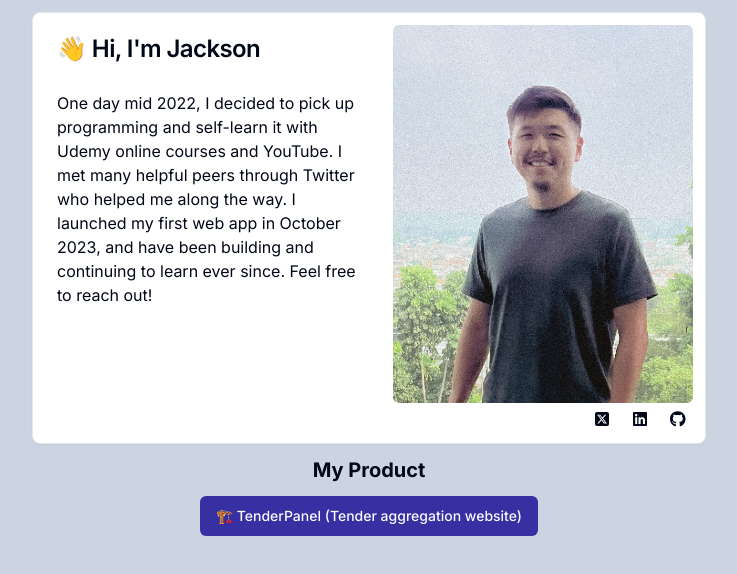
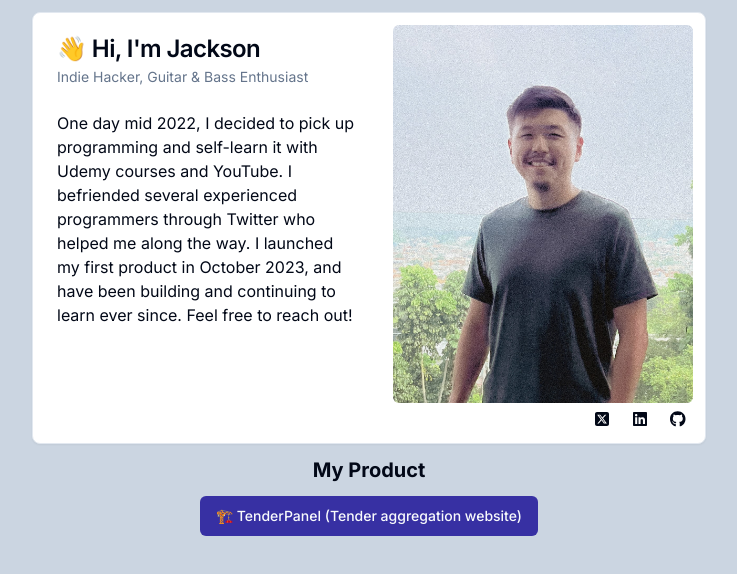
Before and after one commit to jacksonllk/my-page, a Next.js app: page / in a window 1280 px wide. Shown: the top 574 px of the page, without its empty margins (271-1008 px from the left). Built offline with nearby package versions, Linux system fonts and the light colour scheme.

Commit message:
Remove unused files and update next.config.js

```diff
--- a/app/not-found.js
+++ /dev/null
@@ -1,15 +0,0 @@
-import Link from "next/link"
-
-export default function NotFound() {
-  return (
-    <div className="prose text-center dark:prose-invert">
-      <h2 className="mb-2">Not Found</h2>
-      <p>Could not find requested resource.</p>
-      <p>
-        <Link href="/" className="no-underline">
-          Back Home
-        </Link>
-      </p>
-    </div>
-  )
-}
--- a/components/Intro.js
+++ b/components/Intro.js
@@ -27,15 +27,15 @@ export default function Intro() {
               <div>
                 <CardHeader>
                   <CardTitle>👋 Hi, I&apos;m Jackson</CardTitle>
-                  <CardDescription></CardDescription>
+                  <CardDescription>Indie Hacker, Guitar & Bass Enthusiast </CardDescription>
                 </CardHeader>
                 <CardContent>
                   <div className="flex flex-col">
                     <p className="max-w-[300px]">
                       One day mid 2022, I decided to pick up programming and
-                      self-learn it with Udemy online courses and YouTube. I met
-                      many helpful peers through Twitter who helped me along the
-                      way. I launched my first web app in October 2023, and have
+                      self-learn it with Udemy courses and YouTube. I befriended
+                      several experienced programmers through Twitter who helped me along the
+                      way. I launched my first product in October 2023, and have
                       been building and continuing to learn ever since. Feel
                       free to reach out!
                     </p>
--- a/mdx-components.js
+++ /dev/null
@@ -1,5 +0,0 @@
-export function useMDXComponents(components) {
-  return {
-    ...components,
-  }
-}
--- a/next.config.js
+++ b/next.config.js
@@ -1,10 +1,8 @@
-const withMDX = require('@next/mdx')()
-
 /** @type {import('next').NextConfig} */
 const nextConfig = {
   // Configure `pageExtensions` to include MDX files
-  pageExtensions: ['js', 'jsx', 'mdx', 'ts', 'tsx'],
+  pageExtensions: ['js', 'jsx','ts', 'tsx'],
   // Optionally, add any other Next.js config below
 }
 
-module.exports = withMDX(nextConfig)
+module.exports = nextConfig
```
Also changed, not shown: package.json (+1 -7 lines), 1 other file (tests, documents, lock files or other folders).
